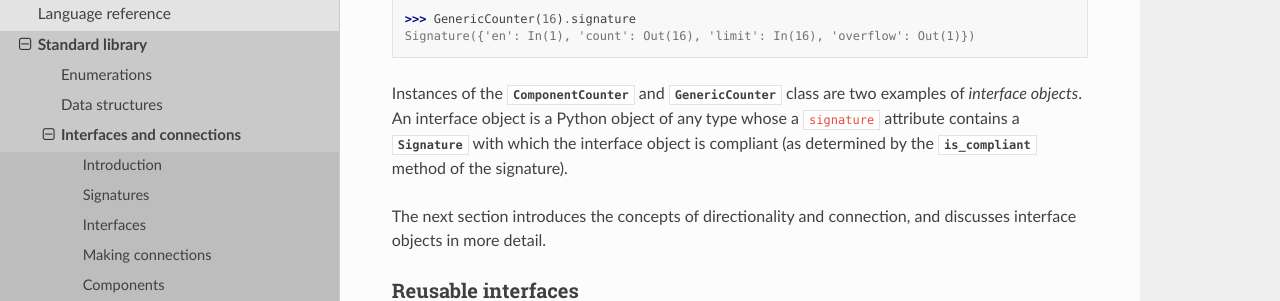
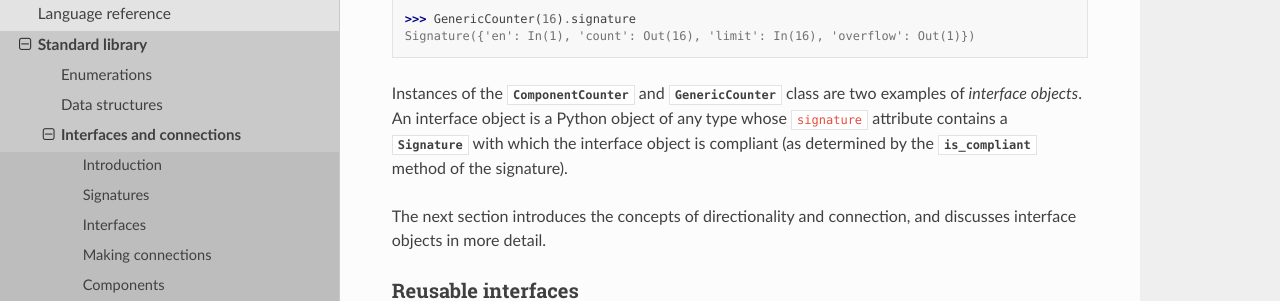
Before and after one commit to amaranth-lang/amaranth, a Sphinx documentation site: the page built from docs/stdlib/wiring.rst, in a window 1280 px wide and 900 px high, scrolled down 2734 px. Shown: the part 174-475 px from the top of the window. Built offline with Sphinx 7.4.7 and the Read the Docs theme 3.1.0, drawn with Linux system fonts in a browser that asks for light colours; the version number could not be read and is left out; comment, search, counter and statistics services are not loaded.

```diff
--- a/docs/stdlib/wiring.rst
+++ b/docs/stdlib/wiring.rst
@@ -132,7 +132,7 @@ The :ref:`shapes <lang-shapes>` of the ports need not be static. The :py:`Compon
     >>> GenericCounter(16).signature
     Signature({'en': In(1), 'count': Out(16), 'limit': In(16), 'overflow': Out(1)})
 
-Instances of the :class:`ComponentCounter` and :class:`GenericCounter` class are two examples of *interface objects*. An interface object is a Python object of any type whose a :py:`signature` attribute contains a :class:`Signature` with which the interface object is compliant (as determined by the :meth:`is_compliant <Signature.is_compliant>` method of the signature).
+Instances of the :class:`ComponentCounter` and :class:`GenericCounter` class are two examples of *interface objects*. An interface object is a Python object of any type whose :py:`signature` attribute contains a :class:`Signature` with which the interface object is compliant (as determined by the :meth:`is_compliant <Signature.is_compliant>` method of the signature).
 
 The next section introduces the concepts of directionality and connection, and discusses interface objects in more detail.
 
```
